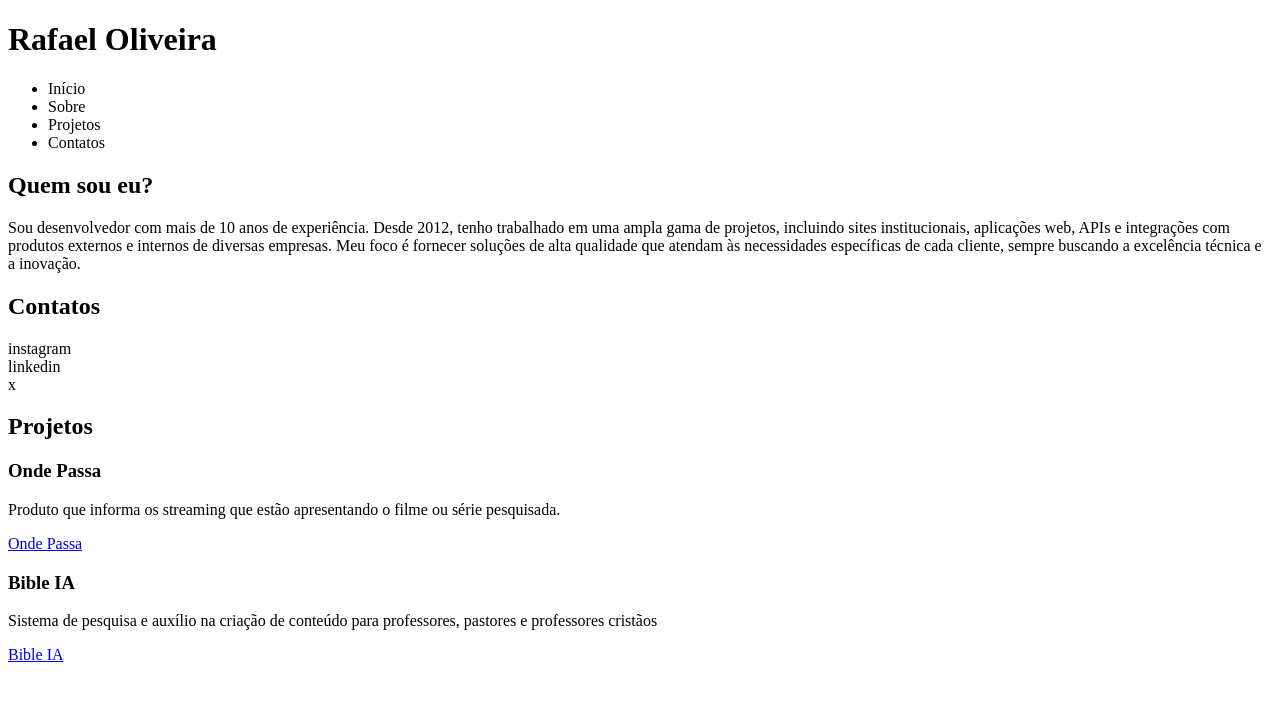
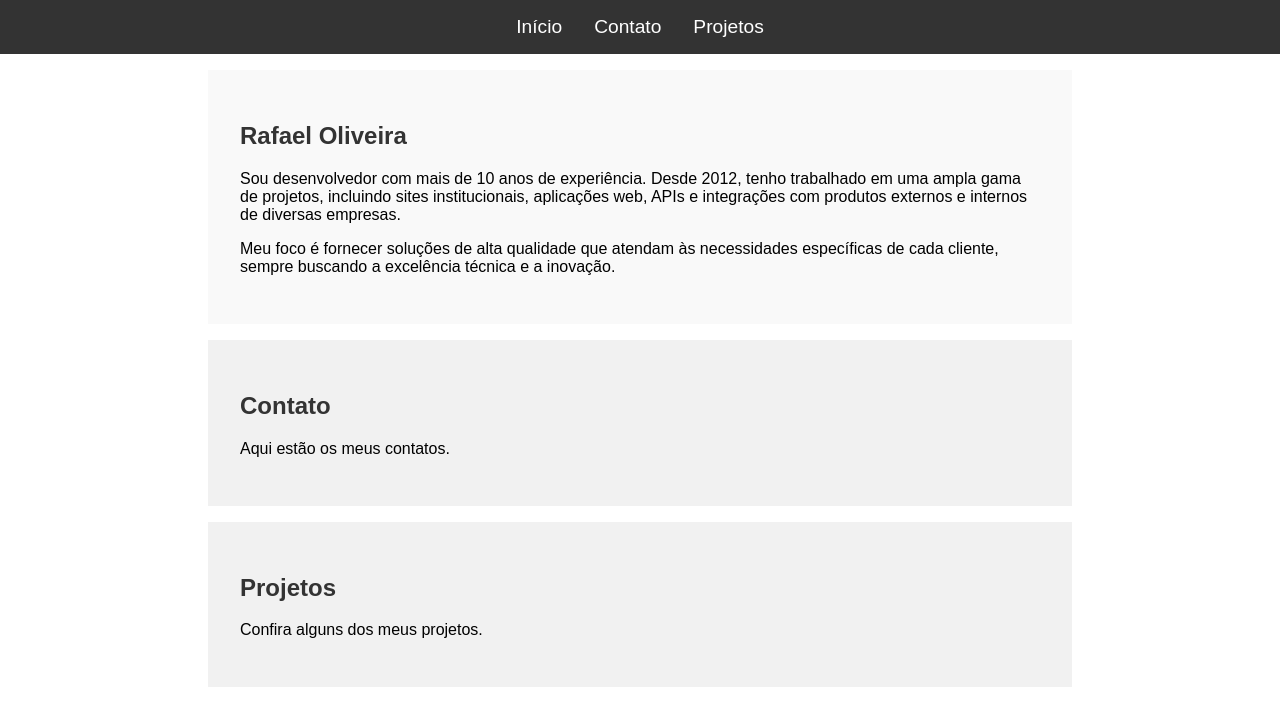
Before and after one commit to rafa-so/rafa-so.github.io, a plain HTML site: page index.html in a window 1280 px wide. Drawn offline with Linux system fonts and the light colour scheme.

Commit message:
Criação de estilo

```diff
--- /dev/null
+++ b/assets/style.css
@@ -0,0 +1,49 @@
+body {
+    font-family: Arial, sans-serif;
+    margin: 0;
+    padding: 0;
+    box-sizing: border-box;
+}
+
+header {
+    background-color: #333;
+    color: white;
+    padding: 1rem 0;
+    text-align: center;
+}
+
+nav ul {
+    list-style-type: none;
+    padding: 0;
+    margin: 0;
+    display: flex;
+    justify-content: center;
+}
+
+nav ul li {
+    margin: 0 1rem;
+}
+
+nav ul li a {
+    color: white;
+    text-decoration: none;
+    font-size: 1.2rem;
+}
+
+section {
+    padding: 2rem;
+    margin: 1rem auto;
+    max-width: 800px;
+}
+
+section#inicio {
+    background-color: #f9f9f9;
+}
+
+section#contato, section#projetos {
+    background-color: #f1f1f1;
+}
+
+h1, h2 {
+    color: #333;
+}
--- a/index.html
+++ b/index.html
@@ -1,52 +1,37 @@
 <!DOCTYPE html>
-<html lang="en">
+<html lang="pt-br">
 <head>
     <meta charset="UTF-8">
     <meta name="viewport" content="width=device-width, initial-scale=1.0">
-    <title>Rafael Oliveira - DEV</title>
+    <title>Meu Site Pessoal</title>
+    <link rel="stylesheet" href="assets/style.css">
 </head>
 <body>
     <header>
-        <h1>Rafael Oliveira</h1>
-    </header>
         <nav>
-        <ul id="main_menu">
-            <li>Início</li>
-            <li>Sobre</li>
-            <li>Projetos</li>
-            <li>Contatos</li>
+            <ul>
+                <li><a href="#inicio">Início</a></li>
+                <li><a href="#contato">Contato</a></li>
+                <li><a href="#projetos">Projetos</a></li>
             </ul>
         </nav>
-    <main>
-        <section id="main_intro">
-            <h2>Quem sou eu?</h2>
-            Sou desenvolvedor com mais de 10 anos de experiência. Desde 2012, tenho trabalhado em uma ampla gama de projetos, incluindo sites institucionais, aplicações web, APIs e integrações com produtos externos e internos de diversas empresas. Meu foco é fornecer soluções de alta qualidade que atendam às necessidades específicas de cada cliente, sempre buscando a excelência técnica e a inovação.
+    </header>
+
+    <section id="inicio">
+        <h1>Rafael Oliveira</h1>
+        <p>Sou desenvolvedor com mais de 10 anos de experiência. Desde 2012, tenho trabalhado em uma ampla gama de projetos, incluindo sites institucionais, aplicações web, APIs e integrações com produtos externos e internos de diversas empresas.</p> <p>Meu foco é fornecer soluções de alta qualidade que atendam às necessidades específicas de cada cliente, sempre buscando a excelência técnica e a inovação.</p>
     </section>
-        <section id="main_contacts">
-            <h2>Contatos</h2>
-            <div>
-                instagram
-            </div>
-            <div>
-                linkedin
-            </div>
-            <div>
-                x
-            </div>
+
+    <section id="contato">
+        <h2>Contato</h2>
+        <p>Aqui estão os meus contatos.</p>
+        <!-- Adicione seus contatos aqui -->
     </section>
-        <section id="main_projects">
+
+    <section id="projetos">
         <h2>Projetos</h2>
-            <div>
-                <h3>Onde Passa</h3>
-                <p>Produto que informa os streaming que estão apresentando o filme ou série pesquisada.</p>
-                <a href="https://www.ondepassa.com.br?utm_source=website" target="_blank">Onde Passa</a>
-            </div>
-            <div>
-                <h3>Bible IA</h3>
-                <p>Sistema de pesquisa e auxílio na criação de conteúdo para professores, pastores e professores cristãos</p>
-                <a href="https://bible-ia.onrender.com/" target="_blank">Bible IA</a>
-            </div>
+        <p>Confira alguns dos meus projetos.</p>
+        <!-- Adicione seus projetos aqui -->
     </section>
-    </main>
 </body>
 </html>
```
Lines whose indentation alone changed are shown as unchanged.
